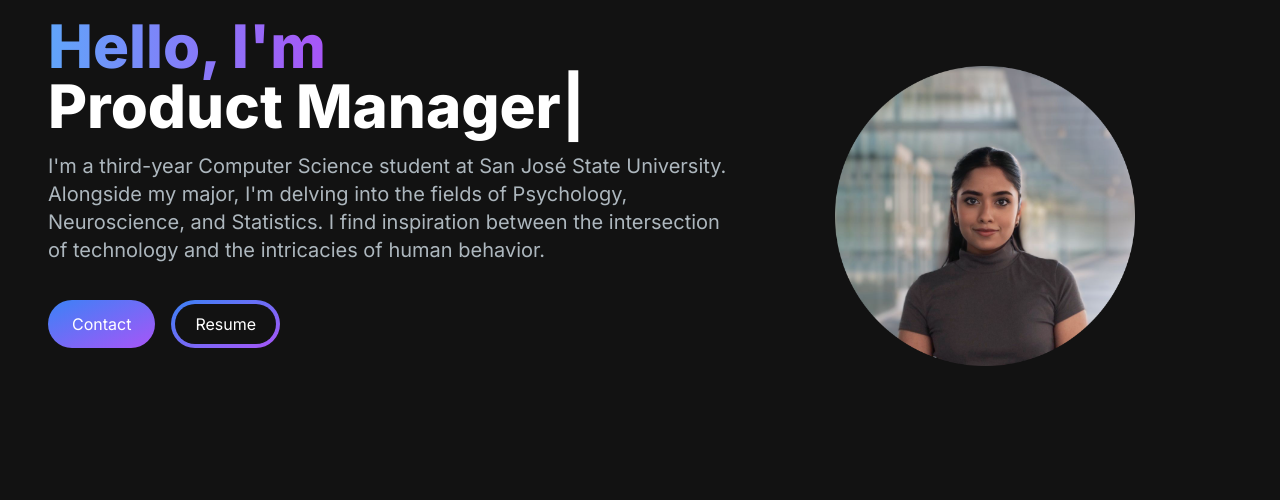
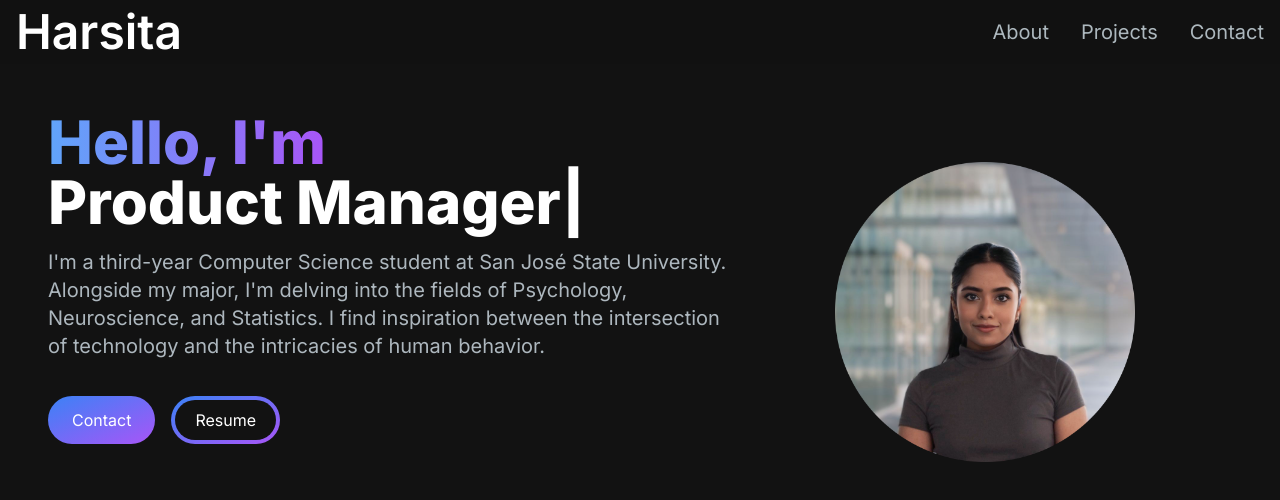
Before and after one commit to harsita-keerthi/portfolio-website-v2, a Next.js app: page / in a window 1280 px wide. Shown: the top 500 px of the page. Built offline with nearby package versions, Linux system fonts and the light colour scheme.

Commit message:
navbar for desktop size application

```diff
--- a/package.json
+++ b/package.json
@@ -9,6 +9,7 @@
     "lint": "next lint"
   },
   "dependencies": {
+    "@heroicons/react": "^2.1.5",
     "next": "14.2.5",
     "react": "^18",
     "react-dom": "^18",
--- a/src/app/page.js
+++ b/src/app/page.js
@@ -1,10 +1,12 @@
 import Image from "next/image";
 import HeroSection from "@/components/HeroSection"
+import Navbar from "@/components/Navbar";
 
 export default function Home() {
   return (
     <main className="flex min-h-screen flex-col bg-[#121212]">
-      <div className="container mx-auto px-12 py-4">
+      <Navbar/>
+      <div className="container mt-24 mx-auto px-12 py-4">
         <HeroSection/>
       </div>
     </main>
--- a/src/components/HeroSection.jsx
+++ b/src/components/HeroSection.jsx
@@ -32,7 +32,7 @@
                     I'm a third-year Computer Science student at San José State University. Alongside my major, I'm delving into the fields of Psychology, Neuroscience, and Statistics. I find inspiration between the intersection of technology and the intricacies of human behavior.
                 </p>
                 <div>
-                    <button className="px-6 py-3 rounded-full mr-4 bg-gradient-to-br from-blue-500 to-purple-500 hiver:bg-slate-200 text-white">
+                    <button className="px-6 py-3 rounded-full mr-4 bg-gradient-to-br from-blue-500 to-purple-500 hover:bg-slate-200 text-white">
                         Contact
                     </button>
                     <button className="px-1 py-1 rounded-full bg-gradient-to-br from-blue-500 to-purple-500 bg-transparent hover:bg-slate-800 text-white mt-3">
--- /dev/null
+++ b/src/components/NavLink.jsx
@@ -0,0 +1,12 @@
+import Link from "next/link";
+
+const NavLink = ({ href, title}) => {
+    return (
+        <Link href={href} className="block py-2 pl-3 pr-4 text-[#ADB8BE] sm:text-xl rounded md:p-0 hover:text-white"
+        >
+            {title}
+        </Link>
+    )
+}
+
+export default NavLink;
--- /dev/null
+++ b/src/components/Navbar.jsx
@@ -0,0 +1,58 @@
+"use client";
+import React, { useState} from 'react'
+import Link from 'next/link'
+import NavLink from "./NavLink";
+import { Bars3Icon, XMarkIcon } from "@heroicons/react/24/solid"
+
+const navLinks = [
+    {
+        title: "About",
+        path: "#about",
+    },
+    {
+        title: "Projects",
+        path: "#projects",
+    },
+    {
+        title: "Contact",
+        path: "#contact",
+    },
+]
+
+const Navbar = () => {
+    const [navbarOpen, setNavbarOpen] = useState(false);
+    return (
+        <nav className="fixed top-0 left-0 right-0 z-10 bg-[#121212] bg-opacity-90">
+            <div className="flex flex-wrap items-center justify-between mx-auto px-4 py-2">
+                <Link
+                    href={"/"}
+                    className="text-2xl md:text-5xl text-white font-semibold"
+                    >
+                        Harsita
+                </Link>
+                <div className="mobile-menu block md:hidden">
+                    {
+                        !navbarOpen ? (
+                            <button onClick={() => setNavbarOpen(true)} className="flex items-center px-3 py-2 border rounded border-slate-200 text-slate-200 hover:text-white hover:border-white"><Bars3Icon className="h-5 w-5"></Bars3Icon></button>
+                        ) : (
+                            <button onClick={() => setNavbarOpen(false)} className="flex items-center px-3 py-2 border rounded border-slate-200 text-slate-200 hover:text-white hover:border-white"><XMarkIcon className="h-5 w-5"></XMarkIcon></button>
+                        )
+                    }
+                </div>
+                <div className="menu hidden md:block md:w-auto" id="navbar">
+                    <ul className="flex p-4 md:p-0 md:flex-row md:space-x-8 mt-0">
+                        {
+                            navLinks.map((link, index) => (
+                                <li key={index}>
+                                    <NavLink href={link.path} title={link.title} />
+                                </li>
+                            ))
+                        }
+                    </ul>
+                </div>
+            </div>
+        </nav>
+    )
+}
+
+export default Navbar
```
Also changed, not shown: 1 other file (tests, documents, lock files or other folders).
